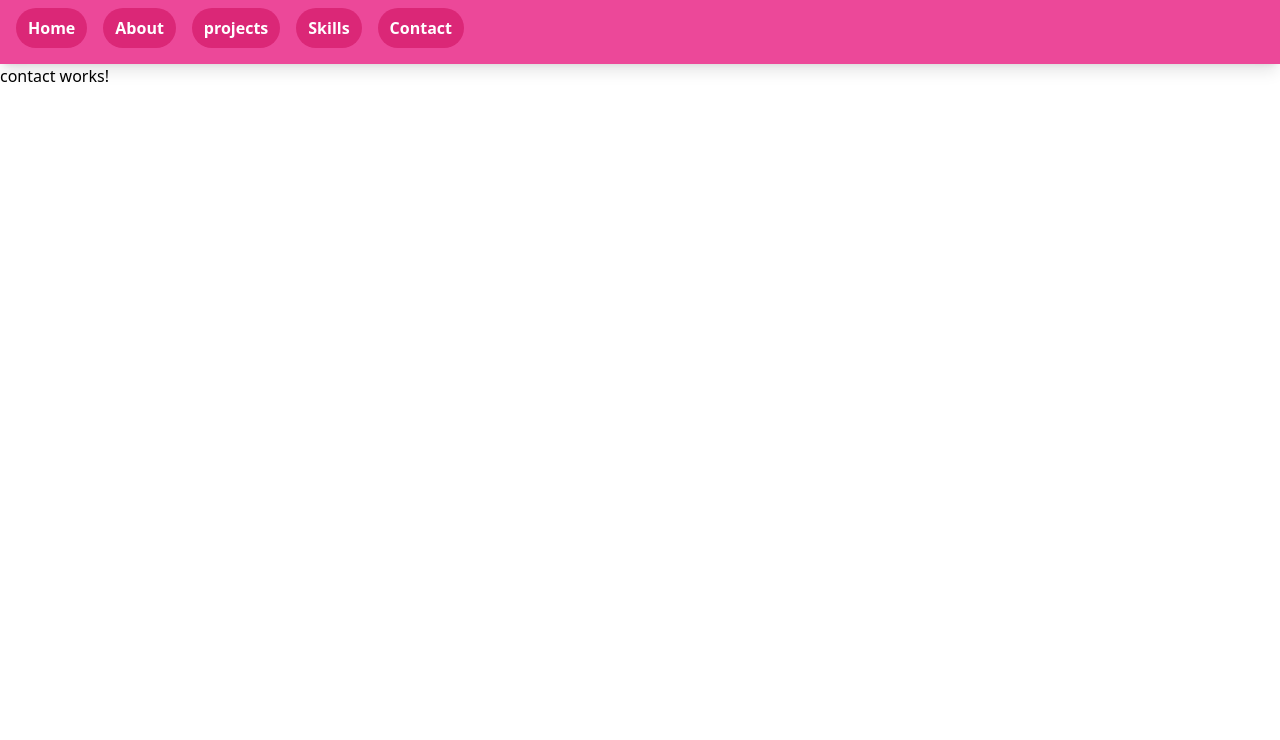
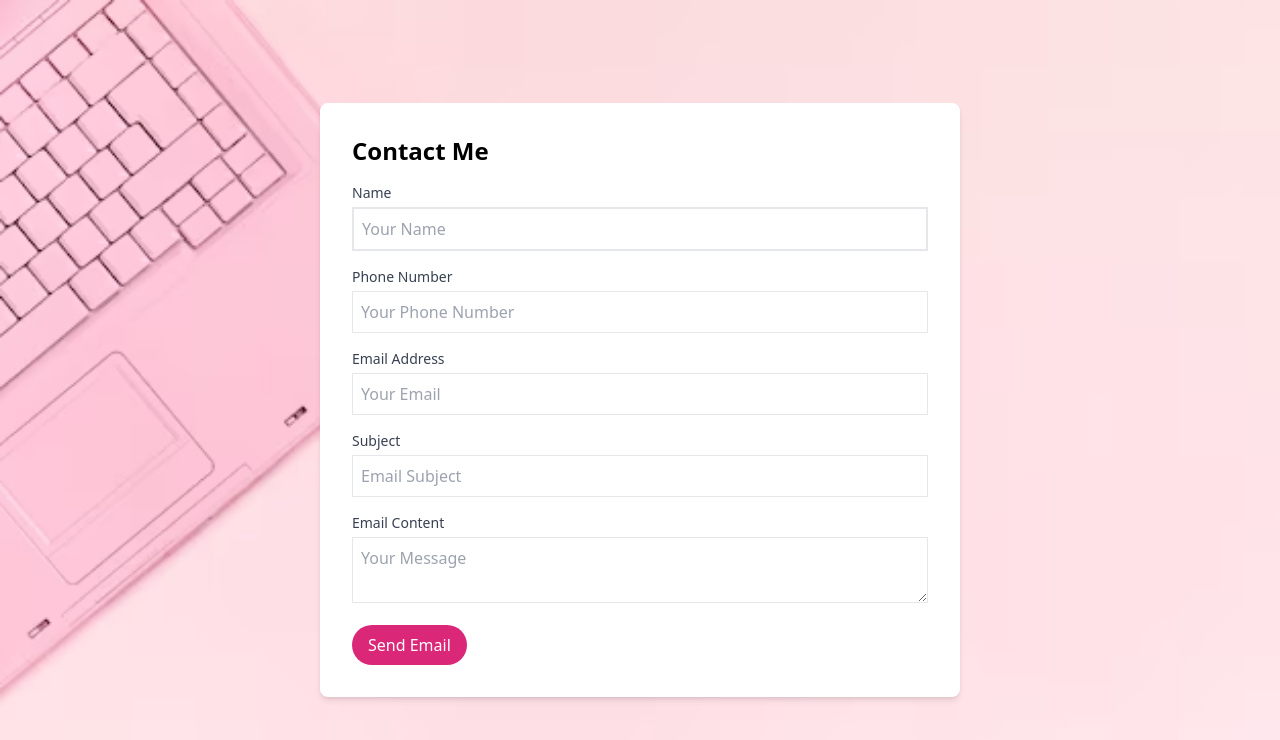
Before and after one commit to MathibelaD/AngularApp, an Angular app: page /contact in a window 1280 px wide. Shown: the top 740 px of the page. Built offline with nearby package versions, Linux system fonts and the light colour scheme.

Commit message:
feat: contact me form design

```diff
--- a/src/app/contact/contact.component.css
+++ b/src/app/contact/contact.component.css
@@ -0,0 +1,31 @@
+/* contact.component.css */
+
+.contact-section {
+    position: relative;
+    height: 400px;
+    /* Set a height for the section */
+}
+
+.blur-background {
+    position: absolute;
+    top: 0;
+    left: 0;
+    width: 100%;
+    height: 100%;
+    background-image: url('../../assets/images/half-keyboard.avif');
+    background-size: cover;
+    /* Adjust the blur effect as needed */
+}
+
+.contact-card {
+    position: absolute;
+    top: 50%;
+    left: 50%;
+    transform: translate(-50%, -50%);
+    background-color: white;
+    padding: 20px;
+    border-radius: 8px;
+    box-shadow: 0 0 10px rgba(0, 0, 0, 0.1);
+}
+
+/* Add more styling based on your design preferences */
--- a/src/app/contact/contact.component.html
+++ b/src/app/contact/contact.component.html
@@ -1 +1,50 @@
-<p>contact works!</p>
+<!-- contact.component.html -->
+<section>
+    <div class="blur-background absolute top-0 left-0 w-full h-full bg-cover"
+        style="background-image: url('../../assets/images/half-keyboard.avif');">
+        <div class="blur-background">
+            <!-- Blur background image goes here -->
+        </div>
+
+        <div
+            class="w-1/2 mx-auto absolute top-1/2 left-1/2 transform -translate-x-1/2 -translate-y-1/2 bg-white p-8 rounded-lg shadow-md">
+            <h2 class="text-2xl font-bold mb-4">Contact Me</h2>
+            <form>
+                <div class="mb-4">
+                    <label for="name" class="block text-sm font-medium text-gray-700">Name</label>
+                    <input type="text" id="name" name="name"
+                        class="mt-1 p-2 border-2 focus:border-pink-500 focus:ring-pink-500 w-full"
+                        placeholder="Your Name" />
+                </div>
+
+                <div class="mb-4">
+                    <label for="phone" class="block text-sm font-medium text-gray-700">Phone Number</label>
+                    <input type="text" id="phone" name="phone" class="mt-1 p-2 border w-full"
+                        placeholder="Your Phone Number" />
+                </div>
+
+                <div class="mb-4">
+                    <label for="email" class="block text-sm font-medium text-gray-700">Email Address</label>
+                    <input type="email" id="email" name="email" class="mt-1 p-2 border w-full"
+                        placeholder="Your Email" />
+                </div>
+
+                <div class="mb-4">
+                    <label for="subject" class="block text-sm font-medium text-gray-700">Subject</label>
+                    <input type="text" id="subject" name="subject" class="mt-1 p-2 border w-full"
+                        placeholder="Email Subject" />
+                </div>
+
+                <div class="mb-4">
+                    <label for="content" class="block text-sm font-medium text-gray-700">Email Content</label>
+                    <textarea id="content" name="content" class="mt-1 p-2 border w-full"
+                        placeholder="Your Message"></textarea>
+                </div>
+
+                <button type="button"
+                    class="bg-pink-600 hover:bg-pink-700 rounded-full p-2 px-4 text-white font-medium">Send
+                    Email</button>
+            </form>
+        </div>
+    </div>
+</section>
```
Also changed, not shown: src/assets/images/half-keyboard.avif (added), src/assets/images/pink light background.avif (added).
